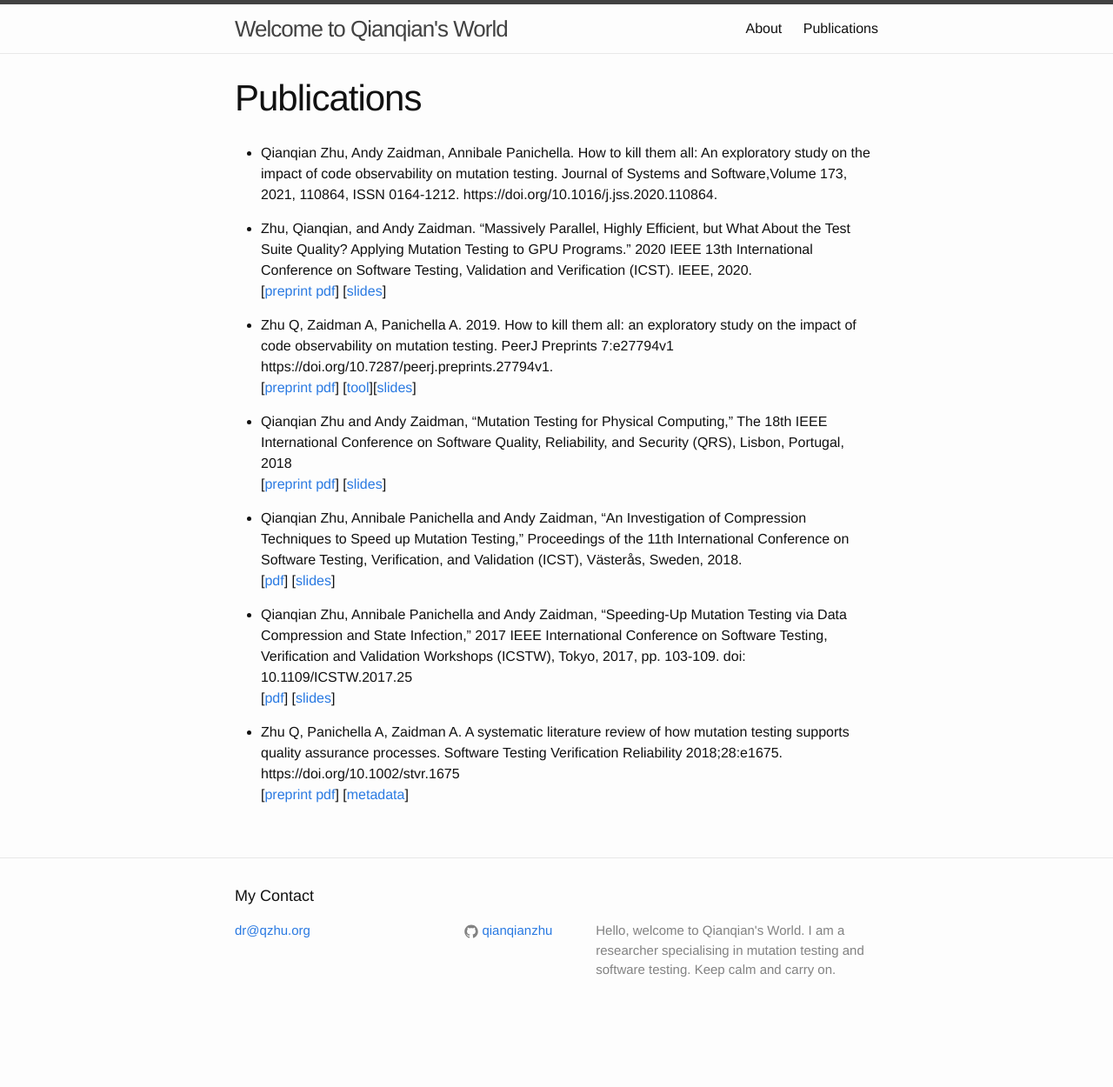
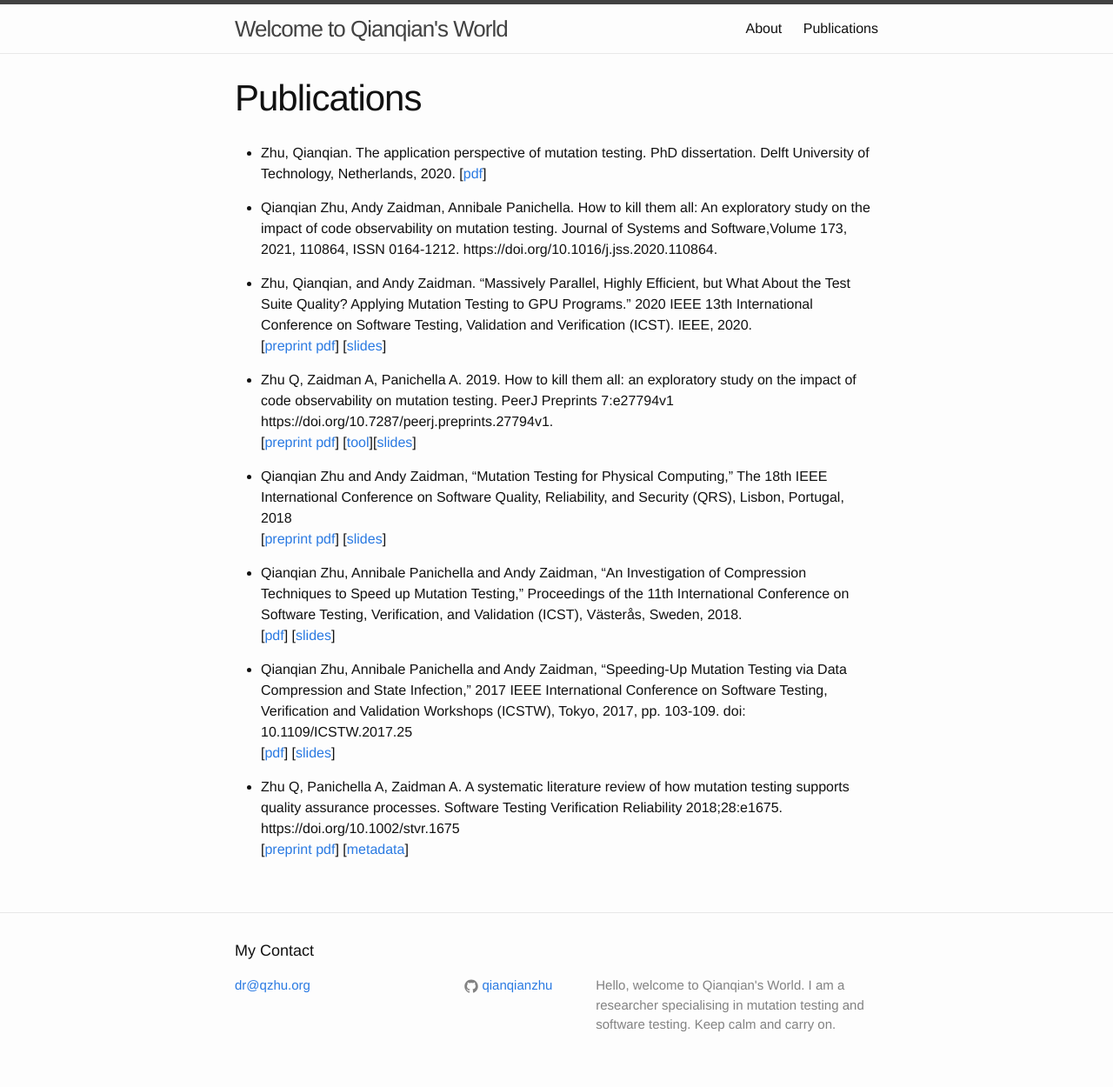
Before and after one commit to qianqianzhu/qianqianzhu.github.io, a Jekyll site: the page built from pub.md, in a window 1280 px wide. Shown: the whole page at 87% size. Built offline with Jekyll 4.4.1, drawn with Linux system fonts in a browser that asks for light colours; before the commit the page ends 1187 px from its top, so only the background shows below that.

Commit message:
update publications

```diff
--- a/pub.md
+++ b/pub.md
@@ -3,6 +3,9 @@ layout: page
 title: Publications
 permalink: /publications/
 ---
+- Zhu, Qianqian. The application perspective of mutation testing. PhD dissertation. Delft University of Technology, Netherlands, 2020.
+[[pdf](https://qianqianzhu.github.io/publications/dissertation_zhu.pdf)]
+
 - Qianqian Zhu, Andy Zaidman, Annibale Panichella. How to kill them all: An exploratory study on the impact of code observability on mutation testing. Journal of Systems and Software,Volume 173, 2021, 110864, ISSN 0164-1212. https://doi.org/10.1016/j.jss.2020.110864.
 
 - Zhu, Qianqian, and Andy Zaidman. "Massively Parallel, Highly Efficient, but What About the Test Suite Quality? Applying Mutation Testing to GPU Programs." 2020 IEEE 13th International Conference on Software Testing, Validation and Verification (ICST). IEEE, 2020.<br>
```
Also changed, not shown: 1 other file.
